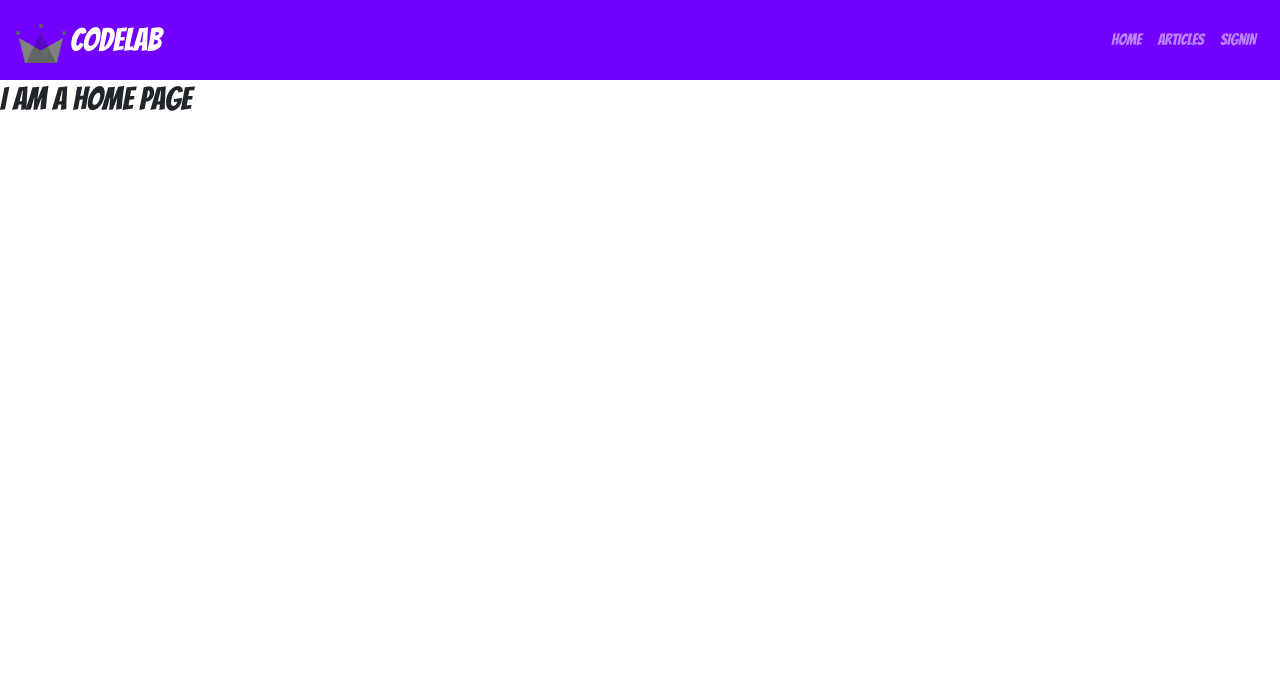
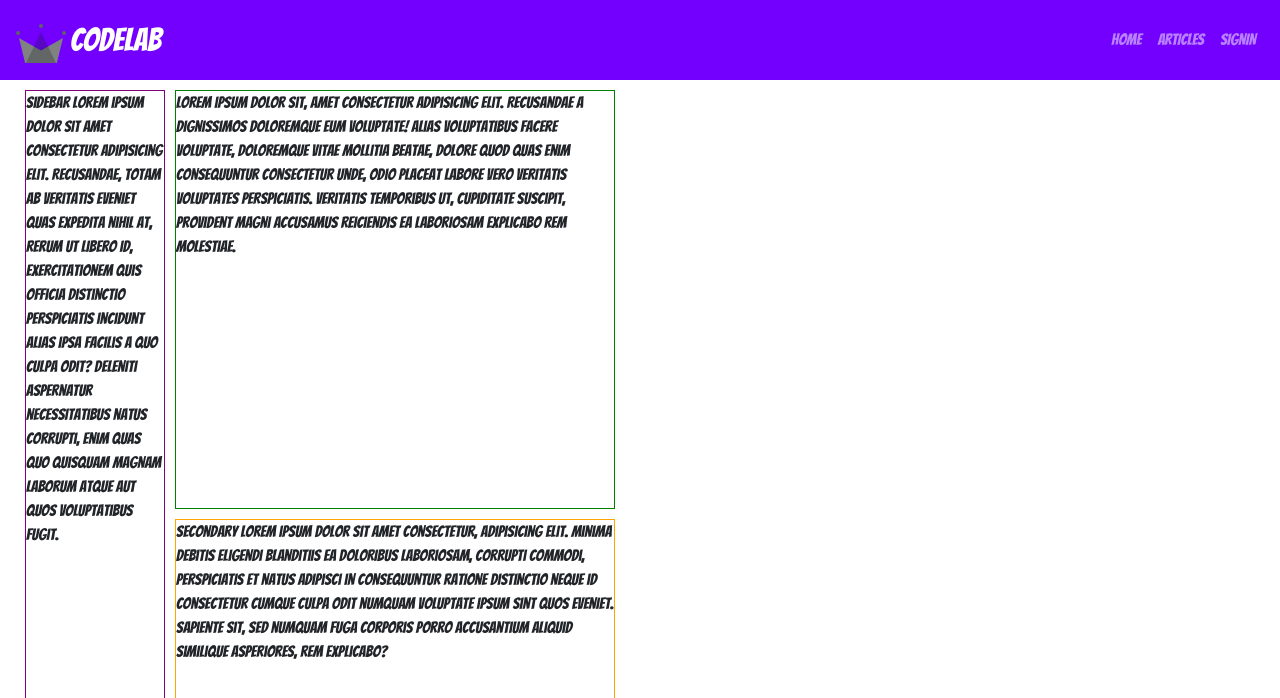
Before and after one commit to CoderGuy614/CodeLab-FireBase, a React (Create React App) app: page / in a window 1280 px wide. Shown: the top 698 px of the page. Built offline with nearby package versions, Linux system fonts and the light colour scheme; no server answers.

Commit message:
Experimenting with Grid Layouts on Homepage

```diff
--- a/src/pages/homepage/homepage.css
+++ b/src/pages/homepage/homepage.css
@@ -1,6 +1,31 @@
-.homepage {
-  width: 850px;
-  display: flex;
-  justify-content: space-between;
-  margin: 30px auto;
+.container {
+  margin: 0px;
+  width: 50%;
 }
+
+.grid {
+  padding: 10px;
+  display: grid;
+  grid-template-columns: 1fr 1fr 1fr 1fr;
+  grid-template-rows: auto auto auto;
+  grid-gap: 10px;
+  height: calc(100vh - 80px);
+}
+
+.homepage-main-content {
+  grid-column: 2 / span 3;
+  grid-row: 1 / span 2;
+  border: 1px solid green;
+}
+
+.homepage-secondary-content {
+  grid-column: 2 / span 3;
+  grid-row: 3 / 4;
+  border: 1px solid orange;
+}
+
+.homepage-sidebar {
+  grid-column: 1 / span 1;
+  grid-row: 1 / 4;
+  border: 1px solid purple;
+}
--- a/src/pages/homepage/homepage.js
+++ b/src/pages/homepage/homepage.js
@@ -1,9 +1,39 @@
 import React from "react";
+
+import "./homepage.css";
 
 const Homepage = () => {
   return (
-    <div className="homepage">
-      <h2>I AM A HOME PAGE</h2>
+    <div className="container">
+      <div className="grid">
+        <div className="homepage-main-content">
+          Lorem ipsum dolor sit, amet consectetur adipisicing elit. Recusandae a
+          dignissimos doloremque eum voluptate! Alias voluptatibus facere
+          voluptate, doloremque vitae mollitia beatae, dolore quod quas enim
+          consequuntur consectetur unde, odio placeat labore vero veritatis
+          voluptates perspiciatis. Veritatis temporibus ut, cupiditate suscipit,
+          provident magni accusamus reiciendis ea laboriosam explicabo rem
+          molestiae.
+        </div>
+        <div className="homepage-secondary-content">
+          {" "}
+          Secondary Lorem ipsum dolor sit amet consectetur, adipisicing elit.
+          Minima debitis eligendi blanditiis ea doloribus laboriosam, corrupti
+          commodi, perspiciatis et natus adipisci in consequuntur ratione
+          distinctio neque id consectetur cumque culpa odit numquam voluptate
+          ipsum sint quos eveniet. Sapiente sit, sed numquam fuga corporis porro
+          accusantium aliquid similique asperiores, rem explicabo?
+        </div>
+        <div className="homepage-sidebar">
+          {" "}
+          Sidebar Lorem ipsum dolor sit amet consectetur adipisicing elit.
+          Recusandae, totam ab veritatis eveniet quas expedita nihil at, rerum
+          ut libero id, exercitationem quis officia distinctio perspiciatis
+          incidunt alias ipsa facilis a quo culpa odit? Deleniti aspernatur
+          necessitatibus natus corrupti, enim quas quo quisquam magnam laborum
+          atque aut quos voluptatibus fugit.
+        </div>
+      </div>
     </div>
   );
 };
```
